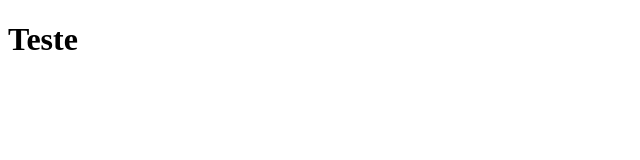
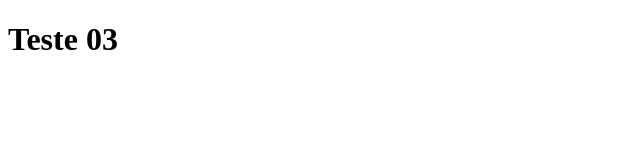
Before and after one commit to ronaldochelone/git, a plain HTML site: page index.html in a window 1280 px wide. Shown: the full height of the page, 0-640 px from the left. Drawn offline with Linux system fonts and the light colour scheme.

Commit message:
teste 03

```diff
--- a/index.html
+++ b/index.html
@@ -6,6 +6,6 @@
     <title>Document</title>
 </head>
 <body>
-    <h1>Teste</h1>
+    <h1>Teste 03</h1>
 </body>
 </html>
```
